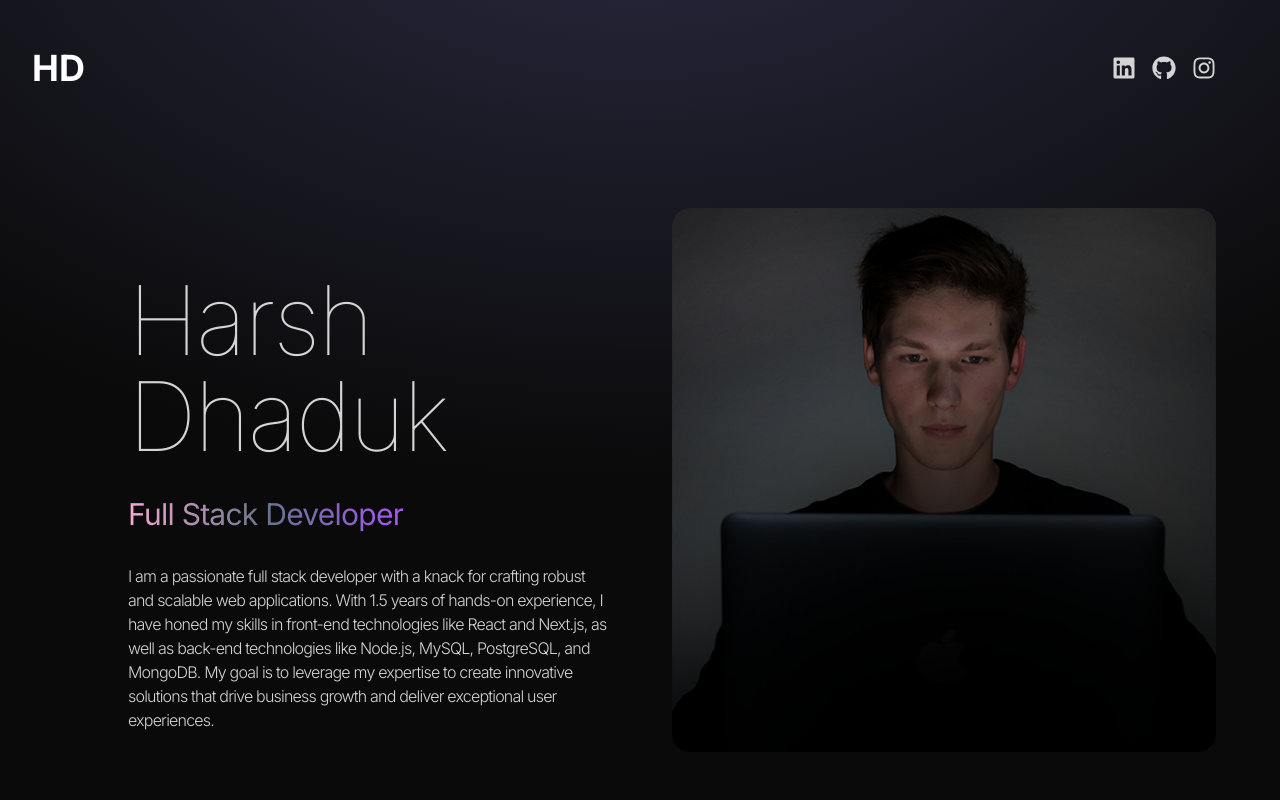
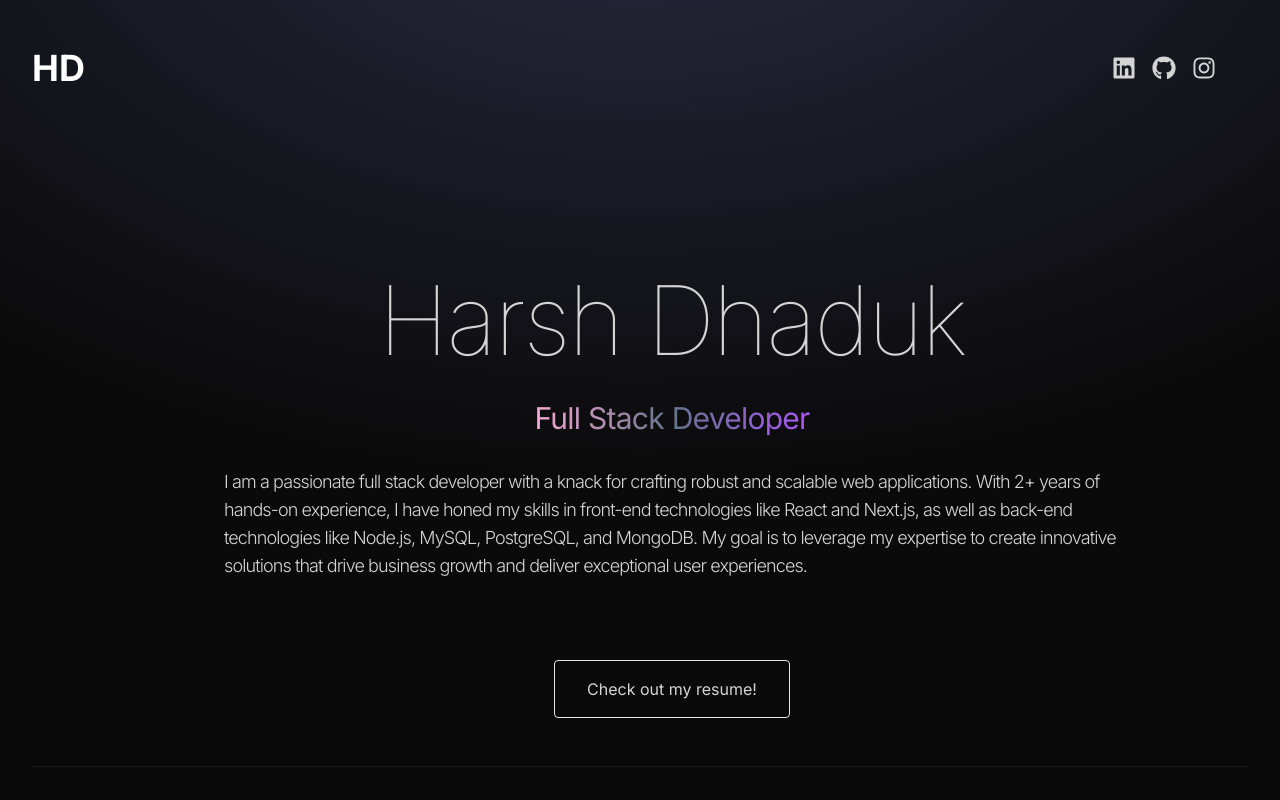
Before and after one commit to HarshDhaduk2001/Portfolio, a Next.js app: page / in a window 1280 px wide. Built offline with nearby package versions, Linux system fonts and the light colour scheme.

Commit message:
new changes added

```diff
--- a/src/app/globals.css
+++ b/src/app/globals.css
@@ -7,3 +7,19 @@
 :root {
   font-family: "Inter", sans-serif;
 }
+
+/* For Webkit browsers (Chrome, Safari) */
+::-webkit-scrollbar {
+  width: 0px;
+  background: transparent;
+}
+
+/* For Firefox */
+html {
+  scrollbar-width: none;
+}
+
+/* For IE & Edge */
+body {
+  -ms-overflow-style: none;
+}
--- a/src/components/About.jsx
+++ b/src/components/About.jsx
@@ -10,7 +10,7 @@
         About<span className="text-neutral-500"> Me</span>
       </h1>
       <div className="flex flex-wrap">
-        <div className="w-full lg:w-1/2 lg:p-8">
+        {/* <div className="w-full lg:w-1/2 lg:p-8">
           <div className="flex justify-center !h-[25rem]">
             <motion.img
               src="harsh.jpg"
@@ -21,14 +21,14 @@
               transition={{ duration: 0.5 }}
             />
           </div>
-        </div>
-        <div className="w-full lg:w-1/2">
-          <div className="flex flex-col items-center lg:items-start">
+        </div> */}
+        <div className="w-full">
+          <div className="flex flex-col items-center">
             <motion.p
               whileInView={{ x: 0, opacity: 1 }}
               initial={{ x: 100, opacity: 0 }}
               transition={{ duration: 0.5 }}
-              className="my-2 max-w-xl py-6"
+              className="my-2 max-w-4xl py-6"
             >
               {ABOUT_TEXT}
             </motion.p>
--- a/src/components/Contact.jsx
+++ b/src/components/Contact.jsx
@@ -15,14 +15,14 @@
         Get in Touch
       </motion.h2>
       <div className="text-center tracking-tighter">
-        <motion.p
+        {/* <motion.p
           whileInView={{ x: 0, opacity: 1 }}
           initial={{ x: -100, opacity: 0 }}
           transition={{ duration: 1 }}
           className="my-4"
         >
           {CONTACT.address}
-        </motion.p>
+        </motion.p> */}
         <motion.p
           whileInView={{ x: 0, opacity: 1 }}
           initial={{ x: 100, opacity: 0 }}
--- a/src/components/Hero.jsx
+++ b/src/components/Hero.jsx
@@ -11,13 +11,13 @@
 const Hero = () => {
   return (
     <div className="border-b border-neutral-900 pb-4 lg:mb-35">
-      <div className="flex flex-wrap">
-        <div className="w-full lg:w-1/2 lg:p-8 lg:pl-24">
+      <div className="flex flex-wrap items-center justify-center">
+        <div className="w-full max-w-5xl lg:p-8 lg:pl-24">
           <motion.div
             whileInView={{ x: 0, opacity: 1 }}
             initial={{ x: -100, opacity: 0 }}
             transition={{ duration: 1 }}
-            className="flex flex-col items-center lg:items-start"
+            className="flex flex-col items-center"
           >
             <motion.h1
               variants={container(0)}
@@ -39,7 +39,7 @@
               variants={container(1)}
               initial="hidden"
               animate="visible"
-              className="my-2 max-w-xl py-6 font-light tracking-tighter"
+              className="my-2 py-6 font-light tracking-tighter lg:text-lg"
             >
               {HERO_CONTENT}
             </motion.p>
@@ -57,7 +57,7 @@
             </motion.p>
           </motion.div>
         </div>
-        <div className="w-full lg:w-1/2 lg:p-8">
+        {/* <div className="w-full lg:w-1/2 lg:p-8">
           <motion.div
             whileInView={{ x: 0, opacity: 1 }}
             initial={{ x: 100, opacity: 0 }}
@@ -72,7 +72,7 @@
               transition={{ duration: 1, delay: 1.2 }}
             />
           </motion.div>
-        </div>
+        </div> */}
       </div>
     </div>
   );
--- a/src/constants/index.js
+++ b/src/constants/index.js
@@ -1,6 +1,6 @@
-export const HERO_CONTENT = `I am a passionate full stack developer with a knack for crafting robust and scalable web applications. With 1.5 years of hands-on experience, I have honed my skills in front-end technologies like React and Next.js, as well as back-end technologies like Node.js, MySQL, PostgreSQL, and MongoDB. My goal is to leverage my expertise to create innovative solutions that drive business growth and deliver exceptional user experiences.`;
+export const HERO_CONTENT = `I am a passionate full stack developer with a knack for crafting robust and scalable web applications. With 2+ years of hands-on experience, I have honed my skills in front-end technologies like React and Next.js, as well as back-end technologies like Node.js, MySQL, PostgreSQL, and MongoDB. My goal is to leverage my expertise to create innovative solutions that drive business growth and deliver exceptional user experiences.`;
 
-export const ABOUT_TEXT = `I am a dedicated and versatile full stack developer with a passion for creating efficient and user-friendly web applications. With 1.5 years of professional experience, I have worked with a variety of technologies, including React, Next.js, Node.js, MySQL, PostgreSQL, and MongoDB. My journey in web development began with a deep curiosity for how things work, and it has evolved into a career where I continuously strive to learn and adapt to new challenges. I thrive in collaborative environments and enjoy solving complex problems to deliver high-quality solutions. Outside of coding, I enjoy staying active, exploring new technologies, and contributing to open-source projects.`;
+export const ABOUT_TEXT = `I am a dedicated and versatile full stack developer with a passion for creating efficient and user-friendly web applications. With 2+ years of professional experience, I have worked with a variety of technologies, including React, Next.js, Node.js, MySQL, PostgreSQL, and MongoDB. My journey in web development began with a deep curiosity for how things work, and it has evolved into a career where I continuously strive to learn and adapt to new challenges. I thrive in collaborative environments and enjoy solving complex problems to deliver high-quality solutions. Outside of coding, I enjoy staying active, exploring new technologies, and contributing to open-source projects.`;
 
 export const EXPERIENCES = [
   {
@@ -60,7 +60,7 @@
 ];
 
 export const CONTACT = {
-  address: "Ahmedabad 382345",
+  // address: "Ahmedabad 382345",
   phoneNo: "",
   email: "harshdhaduk2001@gmail.com",
 };
```
